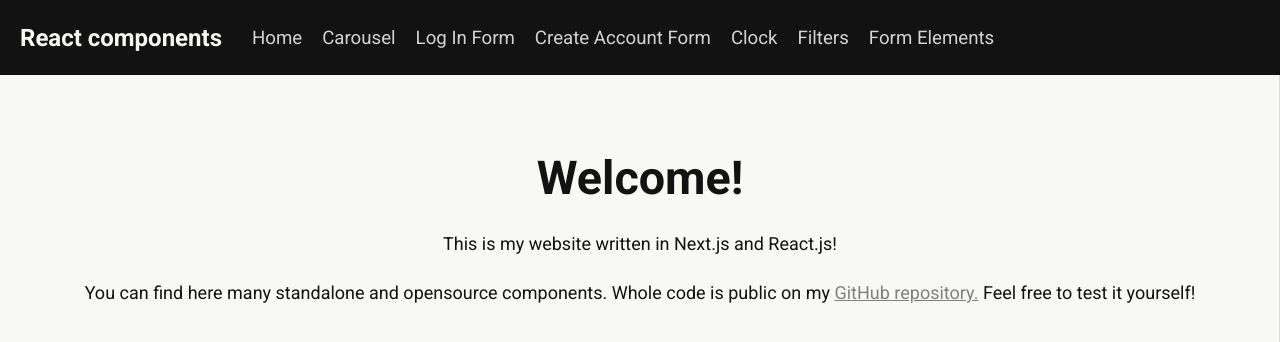
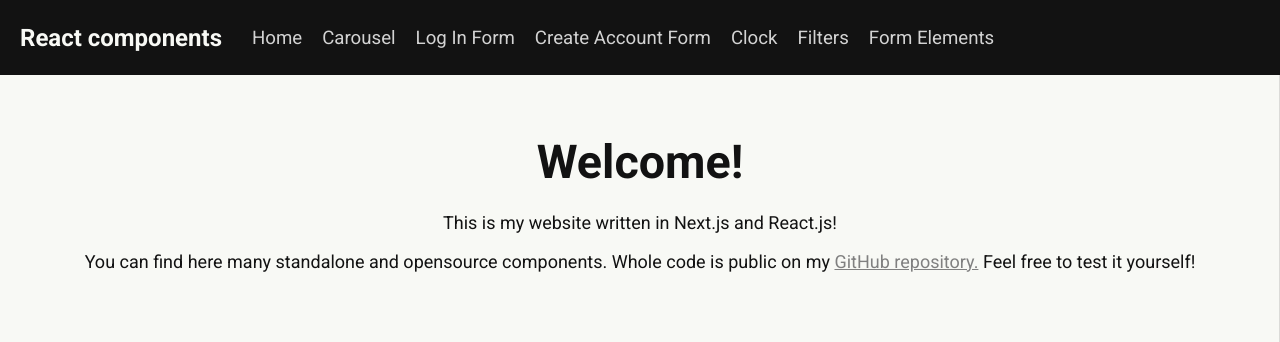
Before and after one commit to Bartosz-Do/react-components, a Next.js app: page / in a window 1280 px wide. Shown: the top 342 px of the page. Built offline with nearby package versions, Linux system fonts and the light colour scheme.

Commit message:
little change in globals.css

```diff
--- a/app/styles/globals.css
+++ b/app/styles/globals.css
@@ -28,7 +28,7 @@ main {
 h1 {
     font-size: 35pt;
     font-weight: 700;
-    margin-bottom: 15px;
+    margin: 15px 0px 15px 0px;
     word-spacing: 3px;
     letter-spacing: 0px;
     text-align: center;
@@ -36,7 +36,7 @@ h1 {
 p {
     text-align: center;
     font-size: large;
-    margin: 10px 0px 10px 0px;
+    margin: 5px 0px 5px 0px;
     line-height: 1.6;
 }
 
```
